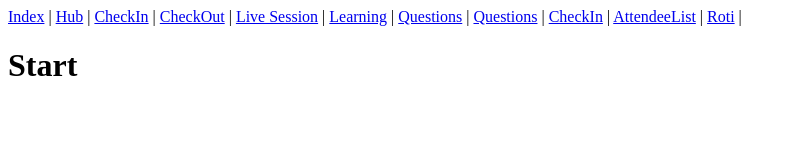
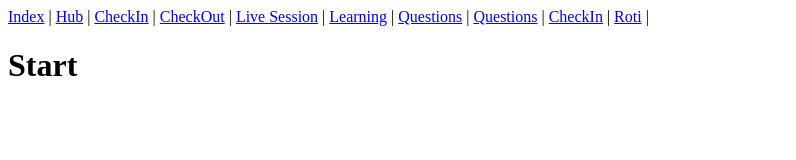
Before and after one commit to akaEnvi/abschlussarbeit, a Vue app: page / in a window 1280 px wide. Shown: the top 160 px of the page, without its empty margins (0-796 px from the left). Built offline with nearby package versions, Linux system fonts and the light colour scheme; no server answers.

Commit message:
feat: debug

```diff
--- a/src/App.vue
+++ b/src/App.vue
@@ -8,13 +8,9 @@
     <router-link to="/LiveSessionView">Live Session</router-link> |
     <router-link to="/LearningListView">Learning</router-link> |
     <router-link to="/QuestionListView">Questions</router-link> |
-
-
     <router-link to="/questionList">Questions</router-link> |
     <router-link to="/CheckIn">CheckIn</router-link> |
-    <router-link to="/AttendeeList">AttendeeList</router-link> |
     <router-link to="/Roti">Roti</router-link> |
-
   </nav>
   <router-view />
 </template>
```
